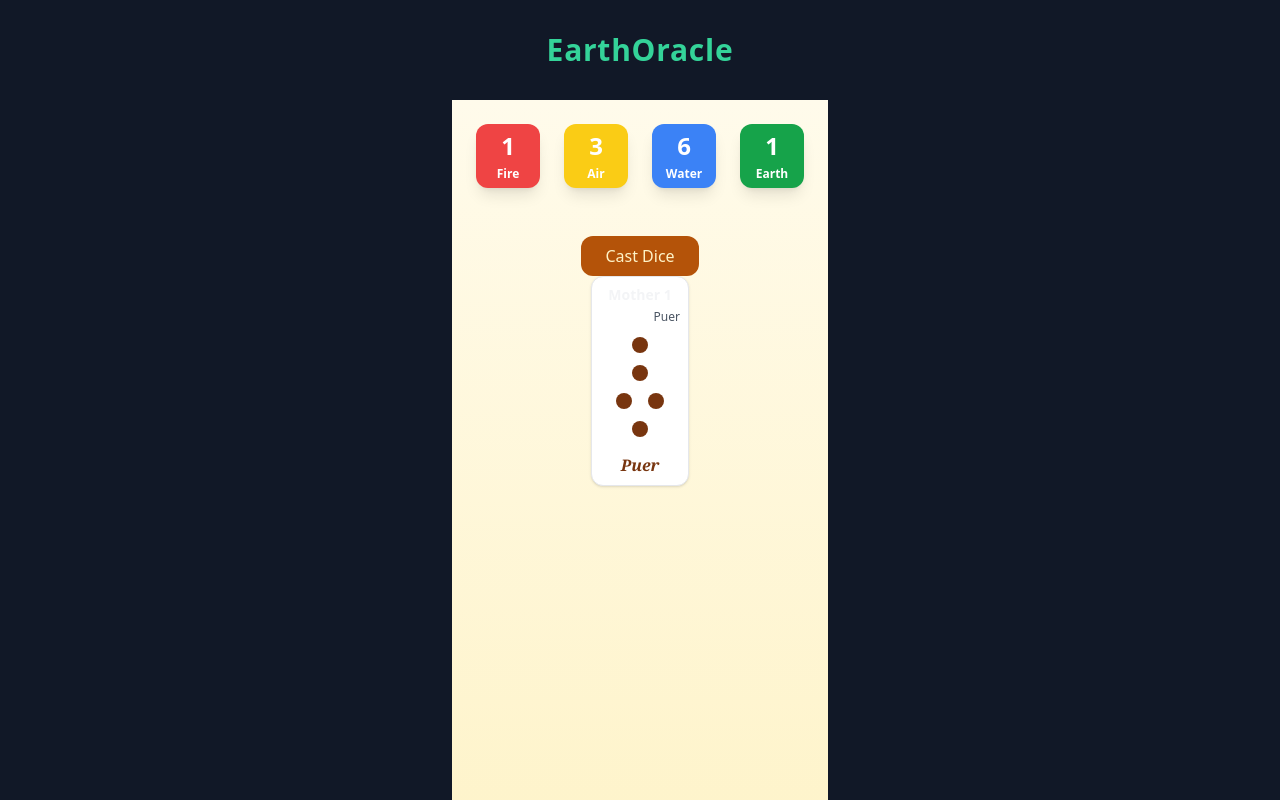
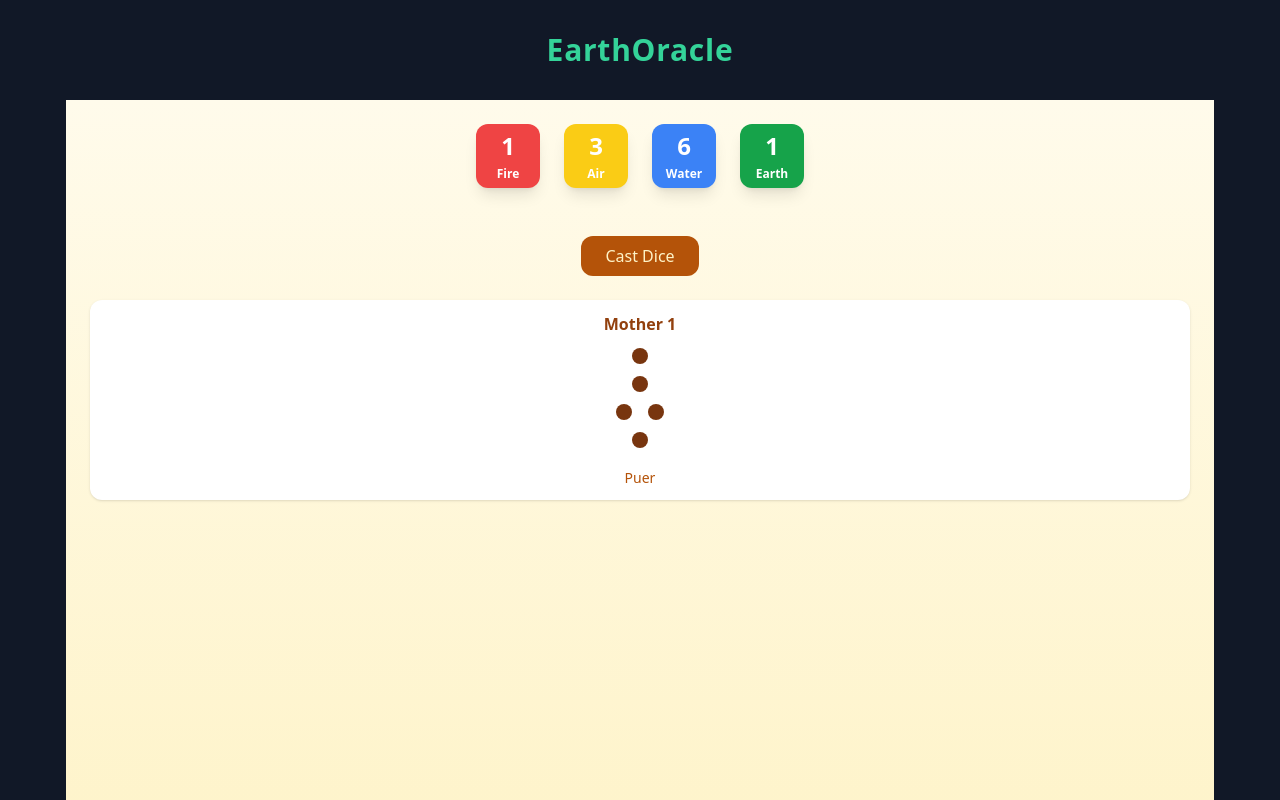
Before and after one commit to Whytebread/EarthOracle, a React (Create React App) app in the folder earth-oracle/: page / in a window 1280 px wide. Both pictures are taken after a click on the button "Cast Dice". Shown: the top 800 px of the page. Built offline with nearby package versions, Linux system fonts and the light colour scheme.

Commit message:
corrected all rows to have the same visual width

```diff
--- a/earth-oracle/src/components/CastingBoard.js
+++ b/earth-oracle/src/components/CastingBoard.js
@@ -4,177 +4,219 @@ import DiceRoller from "./DiceRoller";
 import FigureCard from "./FigureCard";
 import { geomanticFigures } from "../data/figures";
 
-const CARD_W = 160;               // FigureCard width
-const GAP = 8;                    // gap-2 = 0.5rem = 8px
-const ROW_W = 8 * CARD_W + 7 * GAP; // full shield width (8 cards)
+/* --- SHARED LAYOUT CONSTANTS --- */
+const CARD_W = 160;              // base card width
+const GAP = 8;
+const ROW_W = 8 * CARD_W + 7 * GAP; // exactly 8 card-widths
 
-const CastingBoard = () => {
+export default function CastingBoard() {
   const [mothers, setMothers] = useState([]);
   const [daughters, setDaughters] = useState([]);
   const [nieces, setNieces] = useState([]);
   const [witnesses, setWitnesses] = useState([]);
   const [judge, setJudge] = useState(null);
 
-  /* ---------- DICE → MOTHER ---------- */
-  const handleRoll = (line) => {
+  /* ------------------------------ */
+  /*       ADD A MOTHER FROM DICE   */
+  /* ------------------------------ */
+  const handleRoll = (pattern) => {
     const fig = geomanticFigures.find((f) =>
-      f.pattern.every((v, i) => v === line[i])
+      f.pattern.every((v, i) => v === pattern[i])
     );
     setMothers((prev) => [
       ...prev,
-      { name: fig ? fig.name : "??", pattern: line },
+      { name: fig ? fig.name : "Unknown", pattern },
     ]);
   };
 
   const xor = (a, b) => a.map((v, i) => (v + b[i]) % 2);
 
-  /* ---------- DERIVE EVERYTHING ---------- */
+  /* ------------------------------ */
+  /*         DERIVE DAUGHTERS       */
+  /* ------------------------------ */
   useEffect(() => {
     if (mothers.length !== 4) return;
-    const dPatterns = [0, 1, 2, 3].map((row) =>
-      mothers.map((m) => m.pattern[row])
+
+    const derived = [0, 1, 2, 3].map((row) => {
+      const pattern = mothers.map((m) => m.pattern[row]);
+      const fig = geomanticFigures.find((g) =>
+        g.pattern.every((v, i) => v === pattern[i])
       );
-    const derived = dPatterns.map((p) => {
-      const f = geomanticFigures.find((g) =>
-        g.pattern.every((v, i) => v === p[i])
-      );
-      return { name: f ? f.name : "??", pattern: p };
+      return { name: fig ? fig.name : "Unknown", pattern };
     });
+
     setDaughters(derived);
   }, [mothers]);
 
+  /* ------------------------------ */
+  /*       NIECES / WITNESS / JUDGE */
+  /* ------------------------------ */
   useEffect(() => {
     if (mothers.length !== 4 || daughters.length !== 4) return;
 
-    const n = [
+    const nieceP = [
       xor(mothers[0].pattern, mothers[1].pattern),
       xor(mothers[2].pattern, mothers[3].pattern),
       xor(daughters[0].pattern, daughters[1].pattern),
       xor(daughters[2].pattern, daughters[3].pattern),
     ];
-    const niecesGen = n.map((p) => {
+
+    const niecesGen = nieceP.map((p) => {
       const f = geomanticFigures.find((g) =>
         g.pattern.every((v, i) => v === p[i])
       );
-      return { name: f ? f.name : "??", pattern: p };
+      return { name: f ? f.name : "Unknown", pattern: p };
     });
+
     setNieces(niecesGen);
 
-    const w = [
+    const witnessP = [
       xor(niecesGen[0].pattern, niecesGen[1].pattern), // Right
       xor(niecesGen[2].pattern, niecesGen[3].pattern), // Left
     ];
-    const witnessesGen = w.map((p) => {
+
+    const witnessesGen = witnessP.map((p) => {
       const f = geomanticFigures.find((g) =>
         g.pattern.every((v, i) => v === p[i])
       );
-      return { name: f ? f.name : "??", pattern: p };
+      return { name: f ? f.name : "Unknown", pattern: p };
     });
+
     setWitnesses(witnessesGen);
 
-    const j = xor(witnessesGen[0].pattern, witnessesGen[1].pattern);
-    const judgeFig = geomanticFigures.find((g) =>
-      g.pattern.every((v, i) => v === j[i])
+    const jPattern = xor(witnessesGen[0].pattern, witnessesGen[1].pattern);
+    const jFig = geomanticFigures.find((g) =>
+      g.pattern.every((v, i) => v === jPattern[i])
     );
-    setJudge({ name: judgeFig ? judgeFig.name : "??", pattern: j });
+    setJudge({ name: jFig ? jFig.name : "Unknown", pattern: jPattern });
   }, [mothers, daughters]);
 
   const disabled = mothers.length >= 4;
 
-  /* ---------- REUSABLE CARD ---------- */
-const Card = ({ fig, title, idx, scale = 1 }) => (
+  /* ------------------------------ */
+  /*       REUSABLE CARD WRAPPER    */
+  /* ------------------------------ */
+  const Card = ({ fig, title, idx, width }) => (
     <motion.div
       layout
-    initial={{ opacity: 0, scale: 0.8 }}
+      initial={{ opacity: 0, scale: 0.95 }}
       animate={{ opacity: 1, scale: 1 }}
-    transition={{ duration: 0.4, delay: idx * 0.07 }}
-    className="flex justify-center"
+      transition={{ duration: 0.35, delay: idx * 0.07 }}
+      style={{ width }}
+      className="flex flex-col items-center"
     >
-    <FigureCard title={title} figure={fig} scale={scale} />
+      <div className="text-center font-semibold text-amber-900 mb-1">
+        {title}
+      </div>
+      <FigureCard title={title} figure={fig} />
     </motion.div>
   );
-  /* ---------- TOP ROW (mothers → mothers+daughters) ---------- */
+
+ const SHIELD_WIDTH = 1100;
+
+const Row = ({ children }) => (
+  <div
+    className="mx-auto mt-6"
+    style={{ width: SHIELD_WIDTH }}
+  >
+    {children}
+  </div>
+);
+
+/* ---------- TOP ROW: 8 COLUMNS ---------- */
 const TopRow = () => {
-    const isFull = mothers.length === 4 && daughters.length === 4;
-    const items = isFull
+  const items =
+    mothers.length === 4 && daughters.length === 4
       ? [...mothers, ...daughters]
-      : mothers; // only show what exists
-
-    const cols = isFull ? 8 : mothers.length || 1; // 1 prevents empty grid
+      : mothers;
 
   return (
-      <motion.div
-        layout
-        className="w-full"
-        style={{ maxWidth: ROW_W }}
-      >
+    <Row>
       <div
-          className={`grid gap-2 justify-center mx-auto`}
+        className="grid gap-4"
         style={{
+          gridTemplateColumns: `repeat(${items.length}, 1fr)`,
           direction: "rtl",
-            gridTemplateColumns: `repeat(${cols}, minmax(0, 1fr))`,
         }}
       >
         {items.map((fig, i) => {
           const label = i < 4 ? `Mother ${i + 1}` : `Daughter ${i - 3}`;
-            return <Card key={i} fig={fig} title={label} idx={i} />;
+          return (
+            <motion.div
+              key={label}
+              initial={{ opacity: 0, scale: 0.7 }}
+              animate={{ opacity: 1, scale: 1 }}
+              transition={{ duration: 0.4, delay: i * 0.08 }}
+              className="w-full"
+            >
+              <FigureCard title={label} figure={fig} />
+            </motion.div>
+          );
         })}
       </div>
-      </motion.div>
+    </Row>
   );
 };
 
-  /* ---------- NIECES ROW ---------- */
+/* ---------- NIECES ROW: 4 BIGGER CARDS ---------- */
 const NiecesRow = () => {
   if (nieces.length < 4) return null;
 
   return (
-    <div className="w-full mt-0" style={{ maxWidth: ROW_W }}>
+    <Row>
       <div
-        className="grid gap-2 justify-center mx-auto"
+        className="grid gap-4"
         style={{
+          gridTemplateColumns: "repeat(4, 1fr)",
           direction: "rtl",
-          gridTemplateColumns: "repeat(4, minmax(0, 1fr))",
         }}
       >
         {nieces.map((fig, i) => (
-          <Card
+          <motion.div
             key={i}
-            fig={fig}
-            title={`Niece ${i + 1}`}
-            idx={i}
-            scale={2}
-          />
+            initial={{ opacity: 0, scale: 0.7 }}
+            animate={{ opacity: 1, scale: 1 }}
+            transition={{ duration: 0.4, delay: i * 0.08 }}
+            className="w-full"
+          >
+            <FigureCard title={`Niece ${i + 1}`} figure={fig} />
+          </motion.div>
         ))}
       </div>
-    </div>
+    </Row>
   );
 };
-  /* ---------- COURT ROW ---------- */
+
+/* ---------- COURT ROW: 3 COLUMNS ---------- */
 const CourtRow = () => {
   if (!judge || witnesses.length < 2) return null;
 
   return (
-    <div className="w-full mt-0" style={{ maxWidth: ROW_W }}>
+    <Row>
       <div
-        className="grid gap-2 justify-center mx-auto"
+        className="grid gap-4"
         style={{
+          gridTemplateColumns: "repeat(3, 1fr)",
           direction: "rtl",
-          gridTemplateColumns: "repeat(3, minmax(0, 1fr))",
         }}
       >
-        <Card fig={witnesses[1]} title="Left Witness" idx={0} />
-        <Card fig={judge} title="Judge" idx={1} />
-        <Card fig={witnesses[0]} title="Right Witness" idx={2} />
+        <FigureCard title="Left Witness" figure={witnesses[1]} />
+        <FigureCard title="Judge" figure={judge} />
+        <FigureCard title="Right Witness" figure={witnesses[0]} />
       </div>
-    </div>
+    </Row>
   );
 };
 
-  /* ---------- MAIN RENDER ---------- */
+
+  /* ------------------------------ */
+  /*           MAIN RENDER          */
+  /* ------------------------------ */
   return (
     <div className="min-h-screen bg-gradient-to-b from-amber-50 to-amber-100 p-6">
-      <div className="max-w-7xl mx-auto space-y-0">
+      <div className="max-w-7xl mx-auto">
+
+        {/* Dice / lines remaining */}
         <DiceRoller onRollComplete={handleRoll} disabled={disabled} />
 
         <TopRow />
@@ -183,6 +225,4 @@ const CourtRow = () => {
       </div>
     </div>
   );
-};
-
-export default CastingBoard;
+}
--- a/earth-oracle/src/components/FigureCard.js
+++ b/earth-oracle/src/components/FigureCard.js
@@ -1,14 +1,11 @@
 import React from "react";
 import { motion } from "framer-motion";
 
-const FigureCard = ({ title, figure, scale = 1 }) => {
+const FigureCard = ({ title, figure }) => {
   return (
-    <div
-      className="bg-white border rounded-xl shadow p-2 flex flex-col items-center"
-      style={{ transform: `scale(${scale})`, transformOrigin: "center" }}
-    >
-      <div className="text-sm font-semibold">{title}</div>
-      <div className="mt-1 text-xs text-gray-600">{figure?.name}
+    <div className="bg-white rounded-xl shadow p-3 w-full flex flex-col items-center">
+      <div className="font-bold text-center text-amber-800 mb-2">
+        {title}
 
         {/* DOTS: slower sequential animation */}
         <div className="flex flex-col items-center gap-1 mt-2">
@@ -40,9 +37,9 @@ const FigureCard = ({ title, figure, scale = 1 }) => {
       </div>
 
       {/* BOTTOM: figure name */}
-      <p className="mt-3 font-serif text-base font-semibold text-amber-900 italic">
+      <div className="text-sm text-center text-amber-700 mt-2">
         {figure.name}
-      </p>
+      </div>
     </div>
   );
 };
```
Lines whose indentation alone changed are shown as unchanged.
